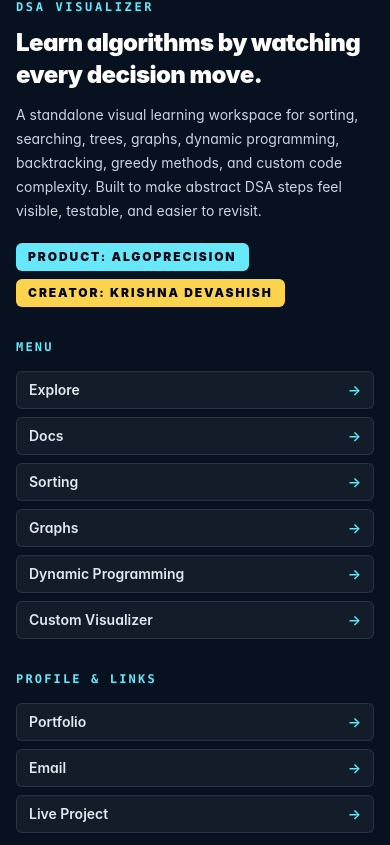
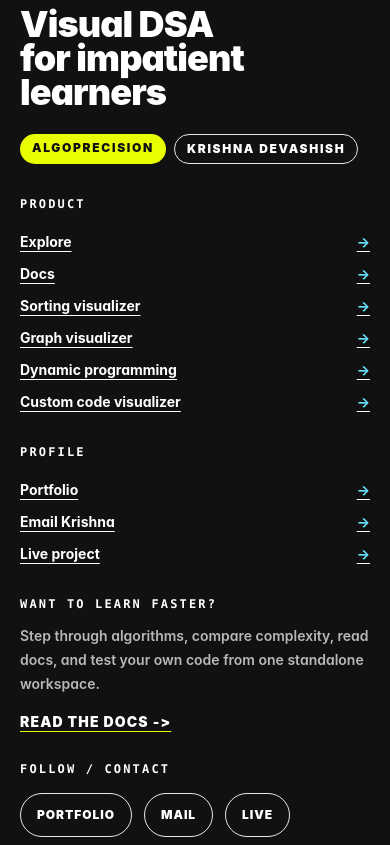
Before and after one commit to KrishnaDs007/dsa-vidualiser, a Next.js app: page /login in a window 390 px wide. Shown: the part 899-1744 px from the top of the page. Built offline with nearby package versions, Linux system fonts and the light colour scheme.

Commit message:
Refine footer and mobile code readability

```diff
--- a/app/globals.css
+++ b/app/globals.css
@@ -259,6 +259,34 @@
   min-width: 0;
 }
 
+.visualizer-code,
+.custom-code-editor {
+  background: hsl(0 0% 100% / 0.96);
+  color: hsl(222 47% 11%);
+}
+
+.visualizer-code select,
+.custom-code-editor textarea {
+  color: hsl(222 47% 11%) !important;
+}
+
+.custom-code-editor textarea {
+  background-color: transparent !important;
+}
+
+.visualizer-code .text-muted-foreground,
+.custom-code-editor .text-muted-foreground {
+  color: hsl(215 16% 42%) !important;
+}
+
+.visualizer-code-content {
+  color: hsl(222 47% 11%);
+}
+
+.visualizer-code-content .line {
+  color: inherit;
+}
+
 .responsive-page > header > .glass-panel {
   min-width: 0;
 }
@@ -311,7 +339,7 @@
 
 @media (max-width: 1023px) {
   body {
-    padding-bottom: calc(6.75rem + env(safe-area-inset-bottom));
+    padding-bottom: 1rem;
   }
 
   body::before {
@@ -352,11 +380,10 @@
   }
 
   .playback-panel {
-    position: fixed;
-    left: max(0.5rem, env(safe-area-inset-left));
-    right: max(0.5rem, env(safe-area-inset-right));
+    position: sticky;
     bottom: max(0.5rem, env(safe-area-inset-bottom));
-    z-index: 60;
+    order: 2;
+    z-index: 10;
     max-height: 5.5rem;
     overflow: hidden;
     padding: 0.75rem !important;
@@ -389,6 +416,10 @@
   .playback-panel select,
   .playback-panel [data-mobile-hide='true'] {
     display: none;
+  }
+
+  .visualizer-controls > :not(.playback-panel) {
+    order: 1;
   }
 
   .visualizer-controls {
@@ -426,8 +457,7 @@
   }
 
   .playback-panel {
-    left: max(0.375rem, env(safe-area-inset-left));
-    right: max(0.375rem, env(safe-area-inset-right));
+    bottom: max(0.375rem, env(safe-area-inset-bottom));
   }
 
   .playback-panel > div:first-child {
--- a/components/custom-code/CustomCodeEditor.tsx
+++ b/components/custom-code/CustomCodeEditor.tsx
@@ -34,7 +34,7 @@
   }, [activeLine])
 
   return (
-    <section className="glass-panel overflow-hidden rounded-lg">
+    <section className="custom-code-editor glass-panel overflow-hidden rounded-lg">
       <div className="grid gap-3 border-b border-[hsl(var(--glass-border))] px-3 py-3 sm:px-4 lg:flex lg:flex-wrap lg:items-center lg:justify-between">
         <div className="flex min-w-0 items-center gap-3">
           <span className="grid h-10 w-10 place-items-center rounded-md bg-[hsl(var(--primary)/0.12)] text-primary">
--- a/components/layout/AppShell.tsx
+++ b/components/layout/AppShell.tsx
@@ -218,66 +218,116 @@
   const productLinks = [
     { label: 'Explore', href: '/' },
     { label: 'Docs', href: '/docs' },
-    { label: 'Sorting', href: '/sorting' },
-    { label: 'Graphs', href: '/graphs' },
-    { label: 'Dynamic Programming', href: '/dynamic-programming' },
-    { label: 'Custom Visualizer', href: '/custom-visualizer' }
+    { label: 'Sorting visualizer', href: '/sorting' },
+    { label: 'Graph visualizer', href: '/graphs' },
+    { label: 'Dynamic programming', href: '/dynamic-programming' },
+    { label: 'Custom code visualizer', href: '/custom-visualizer' }
   ]
 
   const profileLinks = [
     { label: 'Portfolio', href: 'https://krishnasportfolio-rho.vercel.app/' },
-    { label: 'Email', href: 'mailto:krishnadevashish17@gmail.com' },
-    { label: 'Live Project', href: 'https://dsa-vidualiser.vercel.app/' }
+    { label: 'Email Krishna', href: 'mailto:krishnadevashish17@gmail.com' },
+    { label: 'Live project', href: 'https://dsa-vidualiser.vercel.app/' }
+  ]
+
+  const socialLinks = [
+    { label: 'Portfolio', href: 'https://krishnasportfolio-rho.vercel.app/' },
+    { label: 'Mail', href: 'mailto:krishnadevashish17@gmail.com' },
+    { label: 'Live', href: 'https://dsa-vidualiser.vercel.app/' }
   ]
 
   return (
-    <footer className="mt-6 w-full bg-[#07111f] text-slate-100 shadow-[0_-24px_70px_rgba(0,0,0,0.18)]">
-      <div className="mx-auto grid max-w-[132rem] gap-8 px-4 py-8 sm:px-6 lg:grid-cols-[minmax(0,1.35fr)_minmax(220px,0.7fr)_minmax(220px,0.7fr)_auto] lg:px-10">
-        <div className="max-w-2xl">
-          <p className="font-mono text-xs font-black uppercase tracking-[0.22em] text-cyan-300">
-            DSA Visualizer
+    <footer className="mt-6 w-full overflow-hidden bg-[#111111] text-white shadow-[0_-24px_70px_rgba(0,0,0,0.18)]">
+      {/* <div className="bg-[#f7f7f2] text-[#111111]">
+        <div className="mx-auto grid max-w-[132rem] gap-8 px-5 py-10 sm:px-8 md:grid-cols-[0.45fr_1fr_auto] md:items-center lg:px-12 lg:py-16">
+          <p className="max-w-28 font-mono text-xs font-black uppercase leading-tight tracking-[0.12em]">
+            Seen enough? -&gt;
           </p>
-          <h2 className="mt-3 text-2xl font-black tracking-tight text-white">
-            Learn algorithms by watching every decision move.
-          </h2>
-          <p className="mt-3 text-sm leading-6 text-slate-300">
-            A standalone visual learning workspace for sorting, searching,
-            trees, graphs, dynamic programming, backtracking, greedy methods,
-            and custom code complexity. Built to make abstract DSA steps feel
-            visible, testable, and easier to revisit.
+
+          <div>
+            <p className="text-[clamp(3rem,10vw,7.5rem)] font-black leading-none tracking-tight">
+              Contact us
+            </p>
+            <div className="mt-3 h-1 w-full max-w-sm bg-[#e7ff00]" />
+          </div>
+
+          <Link
+            aria-label="Open portfolio"
+            className="grid h-20 w-20 place-items-center rounded-full bg-[#e7ff00] text-3xl font-black text-[#111111] transition hover:scale-105 hover:bg-[#d7ef00] sm:h-24 sm:w-24"
+            href="https://krishnasportfolio-rho.vercel.app/"
+            rel="noreferrer"
+            target="_blank"
+          >
+            -&gt;
+          </Link>
+        </div>
+      </div> */}
+
+      <div className="mx-auto grid max-w-[132rem] gap-8 px-5 py-10 sm:px-8 lg:grid-cols-[1.05fr_0.9fr_0.9fr_1fr] lg:px-12 lg:py-14">
+        <div>
+          <p className="text-4xl font-black leading-[0.95] tracking-tight sm:text-5xl">
+            Visual DSA
+            <br />
+            for impatient
+            <br />
+            learners
           </p>
-          <div className="mt-5 flex flex-wrap gap-2">
-            <span className="rounded-md bg-cyan-300 px-3 py-1.5 text-xs font-black uppercase tracking-[0.16em] text-slate-950">
-              Product: AlgoPrecision
+          <div className="mt-6 flex flex-wrap gap-2">
+            <span className="rounded-full bg-[#e7ff00] px-3 py-1.5 text-xs font-black uppercase tracking-[0.14em] text-[#111111]">
+              AlgoPrecision
             </span>
-            <span className="rounded-md bg-amber-300 px-3 py-1.5 text-xs font-black uppercase tracking-[0.16em] text-slate-950">
-              Creator: Krishna Devashish
+            <span className="rounded-full border border-white/18 px-3 py-1.5 text-xs font-black uppercase tracking-[0.14em] text-white">
+              Krishna Devashish
             </span>
           </div>
         </div>
 
-        <FooterLinkGroup title="Menu" links={productLinks} />
-        <FooterLinkGroup title="Profile & Links" links={profileLinks} />
+        <FooterLinkGroup title="Product" links={productLinks} />
+        <FooterLinkGroup title="Profile" links={profileLinks} />
 
-        <div className="flex flex-col gap-4 lg:items-end">
+        <div className="flex flex-col gap-7">
+          <div>
+            <p className="font-mono text-xs font-black uppercase tracking-[0.18em] text-white">
+              Want to learn faster?
+            </p>
+            <p className="mt-3 text-sm font-semibold leading-6 text-white/70">
+              Step through algorithms, compare complexity, read docs, and test
+              your own code from one standalone workspace.
+            </p>
+            <Link
+              className="mt-4 inline-flex text-sm font-black uppercase tracking-[0.08em] underline decoration-[#e7ff00] underline-offset-4 transition hover:text-[#e7ff00]"
+              href="/docs"
+            >
+              Read the docs -&gt;
+            </Link>
+          </div>
+
+          <div>
+            <p className="font-mono text-xs font-black uppercase tracking-[0.18em] text-white">
+              Follow / contact
+            </p>
+            <div className="mt-4 flex flex-wrap gap-3">
+              {socialLinks.map((item) => (
+                <FooterSocialLink
+                  href={item.href}
+                  key={item.href}
+                  label={item.label}
+                />
+              ))}
+            </div>
+          </div>
+
           <button
-            className="inline-flex h-11 items-center justify-center rounded-md bg-white px-4 text-sm font-black text-slate-950 shadow-sm transition hover:-translate-y-0.5 hover:bg-cyan-200"
+            className="inline-flex h-11 items-center justify-center rounded-full border border-white/18 px-5 text-sm font-black uppercase tracking-[0.08em] text-white transition hover:border-[#e7ff00] hover:text-[#e7ff00]"
             onClick={() => window.scrollTo({ top: 0, behavior: 'smooth' })}
             type="button"
           >
             Back to top
           </button>
-          <div className="rounded-lg border border-white/10 bg-white/5 p-4 text-sm leading-6 text-slate-300">
-            <p className="font-bold text-white">Connect</p>
-            <p className="mt-1">
-              Portfolio and contact links are wired now. Add GitHub, LinkedIn,
-              or X links here when those public profile URLs are ready.
-            </p>
-          </div>
         </div>
       </div>
 
-      <div className="border-t border-white/10 px-4 py-4 text-xs text-slate-400 sm:px-6 lg:px-10">
+      <div className="border-t border-white/10 px-5 py-4 text-xs text-white/55 sm:px-8 lg:px-12">
         <div className="mx-auto flex max-w-[132rem] flex-col gap-2 sm:flex-row sm:items-center sm:justify-between">
           <p>
             Copyright {new Date().getFullYear()} Krishna Devashish. All rights
@@ -299,16 +349,16 @@
 }) {
   return (
     <nav aria-label={title}>
-      <p className="font-mono text-xs font-black uppercase tracking-[0.18em] text-cyan-300">
+      <p className="font-mono text-xs font-black uppercase tracking-[0.18em] text-white">
         {title}
       </p>
-      <div className="mt-4 grid gap-2">
+      <div className="mt-5 grid gap-3">
         {links.map((item) => {
           const isExternal = item.href.startsWith('http')
 
           return (
             <Link
-              className="group inline-flex items-center justify-between gap-3 rounded-md border border-white/10 bg-white/5 px-3 py-2 text-sm font-semibold text-slate-200 transition hover:border-cyan-300/60 hover:bg-cyan-300/12 hover:text-white"
+              className="group inline-flex items-center justify-between gap-3 text-sm font-bold text-white/72 underline decoration-white/18 underline-offset-4 transition hover:text-[#e7ff00] hover:decoration-[#e7ff00]"
               href={item.href}
               key={item.href}
               rel={isExternal ? 'noreferrer' : undefined}
@@ -323,6 +373,22 @@
         })}
       </div>
     </nav>
+  )
+}
+
+function FooterSocialLink({ href, label }: { href: string; label: string }) {
+  const isExternal = href.startsWith('http')
+
+  return (
+    <Link
+      aria-label={label}
+      className="grid h-11 min-w-11 place-items-center rounded-full border border-white/18 px-4 text-xs font-black uppercase tracking-[0.08em] text-white transition hover:border-[#e7ff00] hover:bg-[#e7ff00] hover:text-[#111111]"
+      href={href}
+      rel={isExternal ? 'noreferrer' : undefined}
+      target={isExternal ? '_blank' : undefined}
+    >
+      {label}
+    </Link>
   )
 }
 
```
